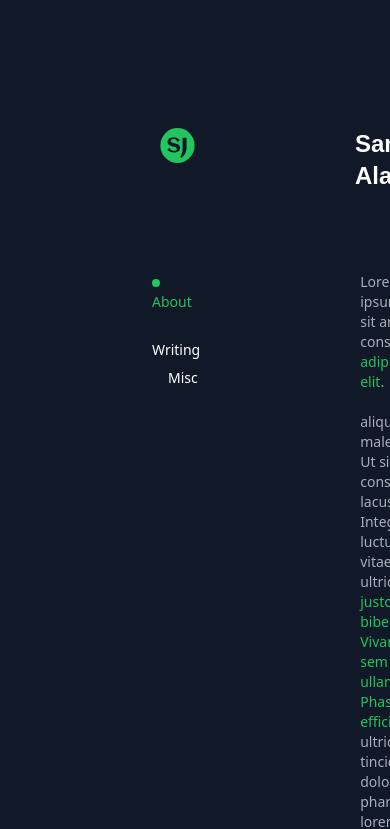
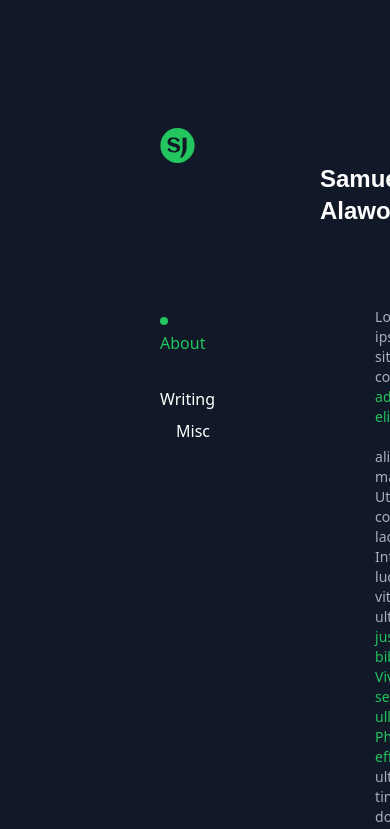
Before and after one commit to SamuelBriggs/Jojosammy, a React (Create React App) app: page / in a window 390 px wide. Shown: the top 829 px of the page. Built offline with nearby package versions, Linux system fonts and the light colour scheme; the HTML template or start-up script is replaced by a standard one.

Commit message:
Mobile responsiveness began

```diff
--- a/src/pages/Header.jsx
+++ b/src/pages/Header.jsx
@@ -2,22 +2,18 @@ import React from "react";
 import Logo from "../images/svg/Logo.svg";
 
 const Layout = () => {
+
   return (
-    <div className="flex flex-row">
+    <div className="custom:-ml-20 custom:justify-center custom2:-ml-10 flex flex-col md:flex-row md:items-center sm:flex-row sm:items-center lg:flex-row lg:items-center xl:flex-row xl:items-center 2xl:flex-row 2xl:items-center">
       <div className="flex-shrink-0">
         <img className="" style={{width: "35px", height: "35px"}} src={Logo} alt="No image yet" />
       </div>
-      <div className="ml-40 text-white text-2xl font-bold name">
+      <div className="ml-40 custom:ml-25 custom2:-ml-10 text-white text-2xl font-bold name custom:-mt-9">
         Samuel Alawode
       </div>
     </div>
   );
-};
+
+ };
 
 export default Layout;
-
-// sm - smaller smartphones
-// md - iphones, smasung
-// lg - ipad, tablets
-// xl - small laptops
-// 2xl - larger laptops
--- a/src/pages/HomePage.jsx
+++ b/src/pages/HomePage.jsx
@@ -16,12 +16,12 @@ const HomePage = () => {
     <div className="mt-32 ml-40">
       <Header />
 
-      <div className="flex flex-row mt-20 -ml-2">
-        <div className="mb-2">
-          <ul>
+      <div className="flex flex-row custom:flex-col mt-20 custom:-ml-40 custom:justify-center">
+        <div className="mb-2 custom:flex custom:flex-row">
+          <ul className="flex flex-col w-full h-full custom:h-12 custom:pt-2 custom:border custom:mr-7 custom:ml-7 custom:flex custom:flex-row custom:space-x-20 custom:justify-center">
             <li
               onClick={() => handleItemClick("About")}
-              className={`cursor-pointer mb-2 text-sm sm:text-md ${
+              className={`cursor-pointer mb-2 text-md sm:text-md ${
                 selectedItem === "About" ? "text-[#22c55e]" : "text-white"
               }`}
             >
@@ -34,7 +34,7 @@ const HomePage = () => {
             </li>
             <li
               onClick={() => handleItemClick("Writing")}
-              className={`cursor-pointer mb-2 text-sm ${
+              className={`cursor-pointer mb-2 text-md ${
                 selectedItem === "Writing" ? "text-[#22c55e]" : "text-white"
               }`}
             >
@@ -47,7 +47,7 @@ const HomePage = () => {
             </li>
             <li
               onClick={() => handleItemClick("Misc")}
-              className={`cursor-pointer text-sm ${
+              className={`cursor-pointer text-md ${
                 selectedItem === "Misc" ? "text-[#22c55e]" : "text-white"
               }`}
             >
@@ -60,7 +60,9 @@ const HomePage = () => {
             </li>
           </ul>
         </div>
-        <div className="ml-40 text-[#acaeb8] text-sm w-6/12">
+
+
+        <div className="ml-40 text-[#acaeb8] text-sm w-6/12 custom:text-sm custom:mt-5 custom:w-9/12 custom:ml-20">
           Lorem ipsum dolor sit amet, consectetur <span className="text-[#22c55e]">adipiscing elit</span>.<br /><br />
           aliquet velit malesuada. Ut sit amet consectetur lacus. Integer luctus dui vitae quam ultrices,
           <a href="https://example.com" className="text-[#22c55e]"> justo bibendum </a>
--- a/tailwind.config.js
+++ b/tailwind.config.js
@@ -3,8 +3,11 @@ module.exports = {
   darkMode: false,
   theme: {
     screens: {
+      'custom': {'min': '524px', 'max': '639px'},
+      'custom2': {'min': '400px', 'max': '523px'},
       'sm': {'min': '640px', 'max': '767px'},
       // => @media (min-width: 640px and max-width: 767px) { ... }
+      // Styles for screens larger than 640px wide (e.g., tablets and desktops
 
       'md': {'min': '768px', 'max': '1023px'},
       // => @media (min-width: 768px and max-width: 1023px) { ... }
```
